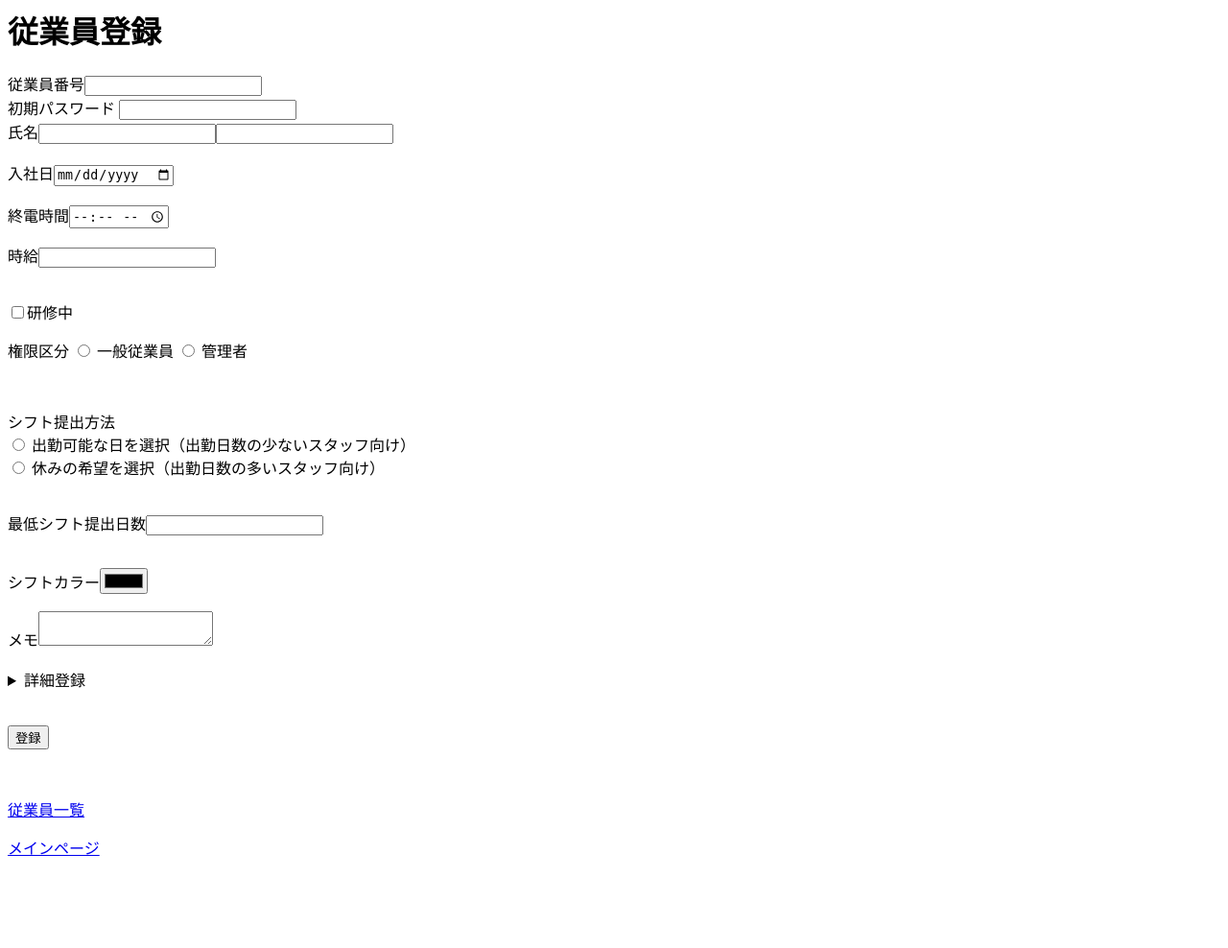
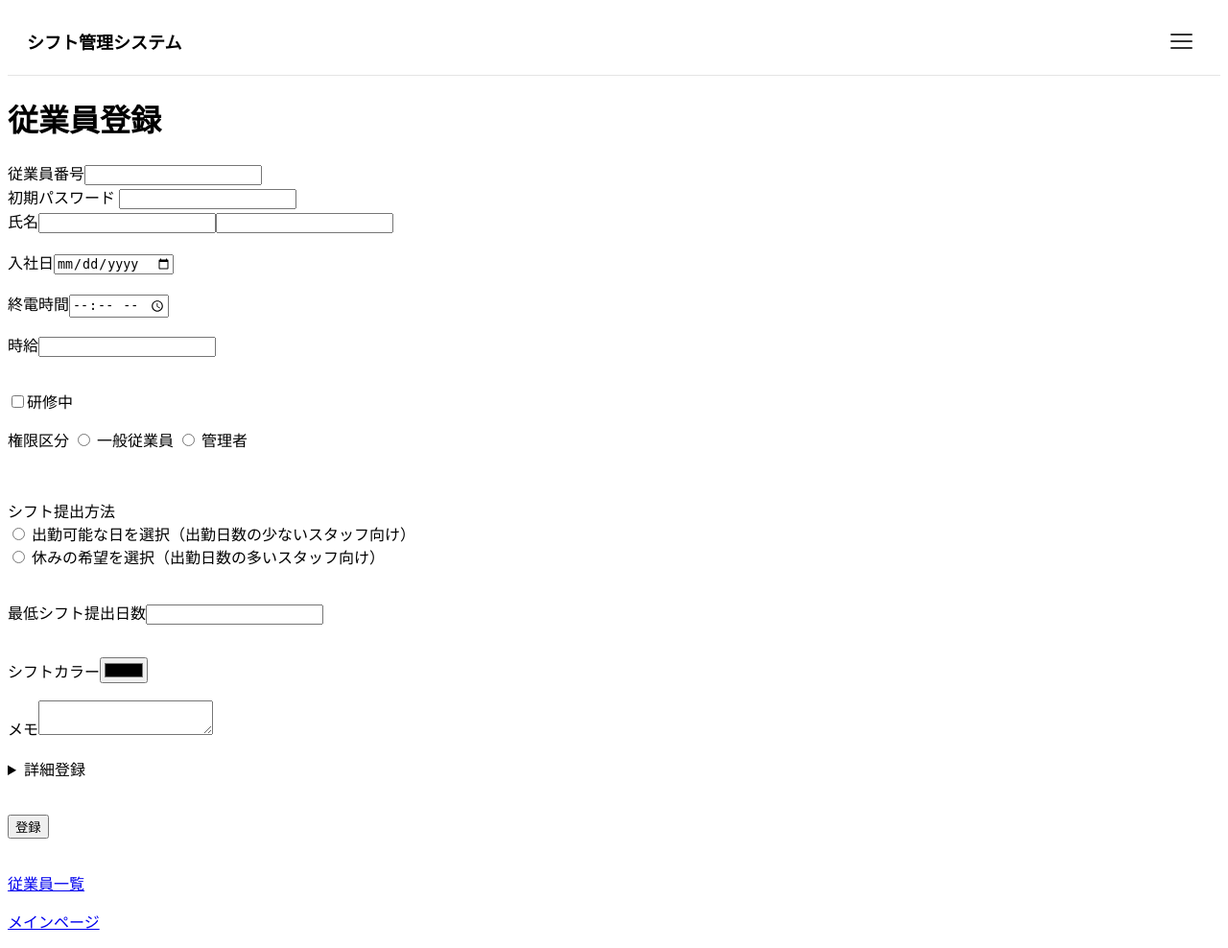
Before and after one commit to yaemicro12-source/Shift-Management, a Django app: template shift_management/templates/shift_management/add_staff.html in a window 1280 px wide. Shown: the whole page at 96% size. Before the commit the page ends 892 px from the top, so only its background shows below. Run offline with Django 5.2, Linux system fonts and the light colour scheme; the template is opened without the code that fills it: values that come from a table or form of the project are taken from there, others are empty.

Commit message:
base完成

```diff
--- a/shift_management/templates/shift_management/add_staff.html
+++ b/shift_management/templates/shift_management/add_staff.html
@@ -1,3 +1,4 @@
+{% extends "shift_management/base.html" %}
 {% block content %}
     <body>
     <h1>従業員登録</h1>
--- a/shift_management/templates/shift_management/all_staff.html
+++ b/shift_management/templates/shift_management/all_staff.html
@@ -1,3 +1,4 @@
+{% extends "shift_management/base.html" %}
 {% block content %}
 <h1>従業員一覧</h1>
 <p><a href="{% url 'shift_management:add_staff' %}">従業員追加</a></p>
--- a/shift_management/templates/shift_management/base.html
+++ b/shift_management/templates/shift_management/base.html
@@ -1,3 +1,196 @@
-<p>setting</p>
-<p>message</p>
-<p>logaut</p>
+
+{% load static %}
+<!DOCTYPE html>
+<html lang="ja">
+<head>
+    <meta charset="UTF-8">
+    <meta name="viewport" content="width=device-width, initial-scale=1.0">
+    <title>{% block title %}シフト管理システム{% endblock %}</title>
+
+    {% block extra_head %}{% endblock %}
+
+    <style>
+        .common-header {
+            display: flex;
+            align-items: center;
+            justify-content: space-between;
+            padding: 14px 20px;
+            background-color: #ffffff;
+            border-bottom: 1px solid #e5e5e5;
+            position: relative;
+            z-index: 100;
+        }
+
+        .common-header-title {
+            margin: 0;
+            font-size: 18px;
+            font-weight: bold;
+        }
+
+        .menu-button {
+            display: flex;
+            flex-direction: column;
+            align-items: center;
+            justify-content: center;
+            gap: 5px;
+            width: 42px;
+            height: 42px;
+            border: none;
+            border-radius: 8px;
+            background: transparent;
+            cursor: pointer;
+        }
+
+        .menu-button span {
+            display: block;
+            width: 23px;
+            height: 2px;
+            background-color: #333;
+            border-radius: 2px;
+        }
+
+        .menu-button:hover {
+            background-color: #f3f3f3;
+        }
+
+        .common-menu {
+            display: none;
+            position: absolute;
+            top: 100%;
+            right: 16px;
+            width: 220px;
+            background: white;
+            border: 1px solid #e5e5e5;
+            border-radius: 10px;
+            box-shadow: 0 8px 24px rgba(0, 0, 0, 0.12);
+            overflow: hidden;
+        }
+
+        .common-menu.is-open {
+            display: block;
+        }
+
+        .menu-item {
+            display: flex;
+            align-items: center;
+            justify-content: space-between;
+            box-sizing: border-box;
+            width: 100%;
+            padding: 15px 18px;
+            font-size: 14px;
+            color: #333;
+            background: white;
+            border: none;
+            text-align: left;
+            text-decoration: none;
+        }
+
+        .menu-item + .menu-item,
+        .common-menu form {
+            border-top: 1px solid #f0f0f0;
+        }
+
+        .menu-item:disabled {
+            color: #999;
+            cursor: not-allowed;
+        }
+
+        .menu-item small {
+            font-size: 11px;
+            color: #999;
+        }
+
+        .logout-button {
+            cursor: pointer;
+        }
+
+        .logout-button:hover {
+            background-color: #f8f8f8;
+        }
+
+        .common-menu form {
+            margin: 0;
+        }
+    </style>
+</head>
+
+<body>
+    <header class="common-header">
+        <h1 class="common-header-title">シフト管理システム</h1>
+
+        <button
+            type="button"
+            class="menu-button"
+            id="menu-button"
+            aria-label="メニューを開く"
+            aria-expanded="false"
+            aria-controls="common-menu"
+        >
+            <span></span>
+            <span></span>
+            <span></span>
+        </button>
+
+        <nav class="common-menu" id="common-menu" aria-label="共通メニュー">
+            <button type="button" class="menu-item" disabled>
+                設定
+                <small>準備中</small>
+            </button>
+
+            <button type="button" class="menu-item" disabled>
+                メッセージ
+                <small>準備中</small>
+            </button>
+
+            <form action="{% url 'shift_management:logout' %}" method="post">
+                {% csrf_token %}
+                <button type="submit" class="menu-item logout-button">
+                    ログアウト
+                </button>
+            </form>
+        </nav>
+    </header>
+
+    <main>
+        {% block content %}
+        {% endblock %}
+    </main>
+
+    <script>
+        const menuButton = document.getElementById("menu-button");
+        const commonMenu = document.getElementById("common-menu");
+
+        function closeMenu() {
+            commonMenu.classList.remove("is-open");
+            menuButton.setAttribute("aria-expanded", "false");
+            menuButton.setAttribute("aria-label", "メニューを開く");
+        }
+
+        menuButton.addEventListener("click", function (event) {
+            event.stopPropagation();
+
+            const isOpen = commonMenu.classList.toggle("is-open");
+
+            menuButton.setAttribute("aria-expanded", String(isOpen));
+            menuButton.setAttribute(
+                "aria-label",
+                isOpen ? "メニューを閉じる" : "メニューを開く"
+            );
+        });
+
+        document.addEventListener("click", function (event) {
+            if (!commonMenu.contains(event.target)) {
+                closeMenu();
+            }
+        });
+
+        document.addEventListener("keydown", function (event) {
+            if (event.key === "Escape") {
+                closeMenu();
+            }
+        });
+    </script>
+
+    {% block extra_scripts %}{% endblock %}
+</body>
+</html>
--- a/shift_management/templates/shift_management/edit_shift.html
+++ b/shift_management/templates/shift_management/edit_shift.html
@@ -1,3 +1,4 @@
+{% extends "shift_management/base.html" %}
 {% load static %}
 
 <!DOCTYPE html>
--- a/shift_management/templates/shift_management/edit_staff.html
+++ b/shift_management/templates/shift_management/edit_staff.html
@@ -1,3 +1,4 @@
+{% extends "shift_management/base.html" %}
 {% block content %}
     <body>
     <h1>従業員編集</h1>
--- a/shift_management/templates/shift_management/manager_main.html
+++ b/shift_management/templates/shift_management/manager_main.html
@@ -1,4 +1,4 @@
-
+{% extends "shift_management/base.html" %}
 {% block content %}
     <h1>{{ month }}月{{ day }}日</h1>
     <h2>{{ staff_name }}さん</h2>
--- a/shift_management/templates/shift_management/shift_submission.html
+++ b/shift_management/templates/shift_management/shift_submission.html
@@ -1,4 +1,4 @@
-
+{% extends "shift_management/base.html" %}
 {% block content %}
 
 
--- a/shift_management/templates/shift_management/staff_main.html
+++ b/shift_management/templates/shift_management/staff_main.html
@@ -1,4 +1,4 @@
-
+{% extends "shift_management/base.html" %}
 {% block content %}
     <h1>{{ month }}月{{ day }}日</h1>
     <h2>{{ staff_name }}さん</h2>
```
Also changed, not shown: shift_management/views.py (+105 -15 lines).
